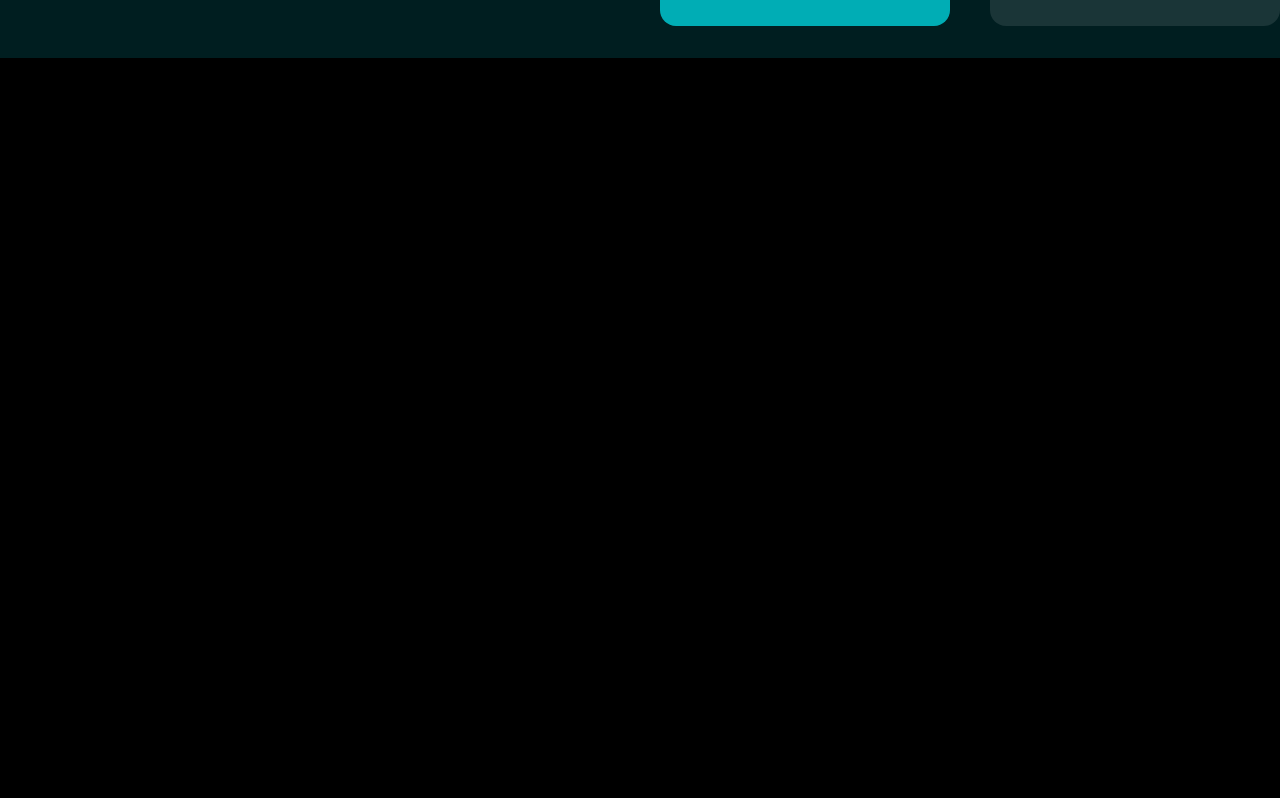
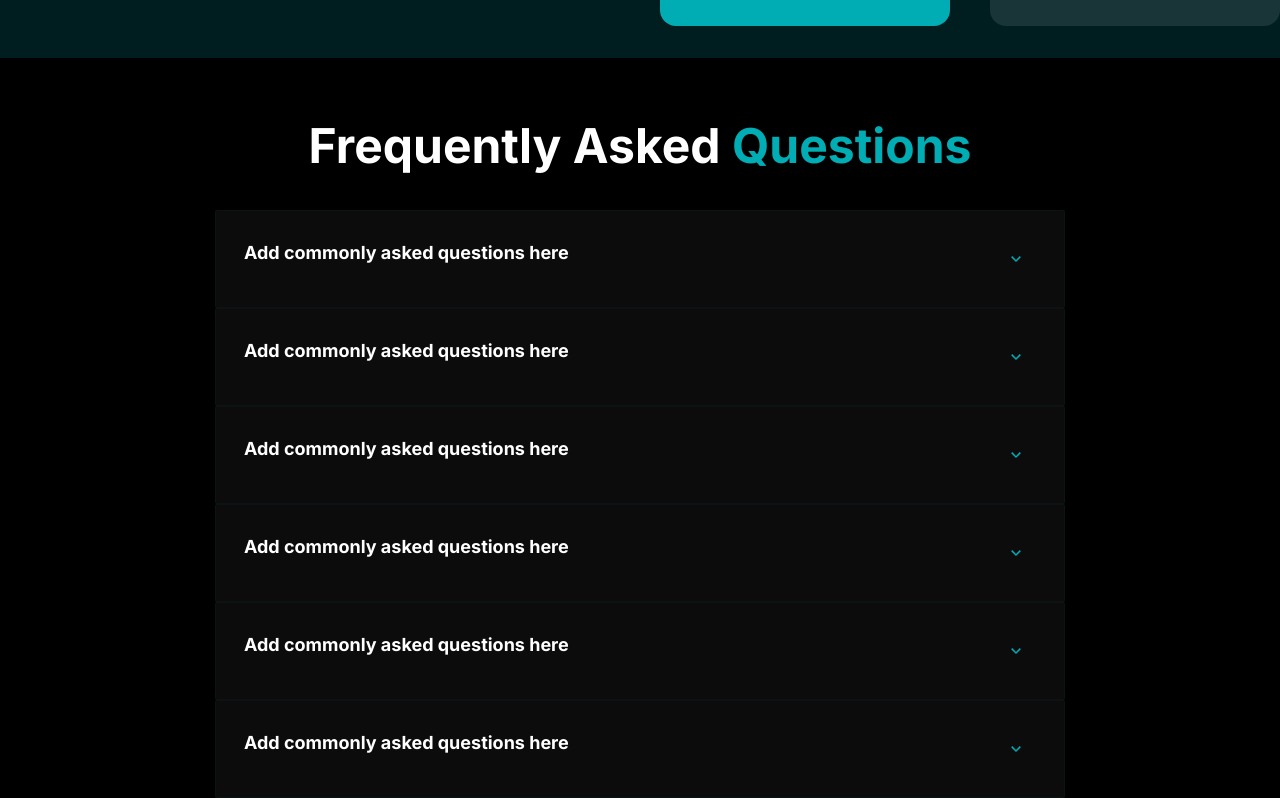
Before and after one commit to Volmol16/RAFIQ, a Vue app: page / in a window 1280 px wide. Shown: the part 6812-7610 px from the top of the page. Before the commit the page ends 6870 px from the top, so only its background shows below. Built offline with nearby package versions, Linux system fonts and the light colour scheme.

Commit message:
add-FrequentlyAsked

```diff
--- /dev/null
+++ b/src/components/FrequentlyAsked.vue
@@ -0,0 +1,59 @@
+<template>
+    <div>
+        <h1 class="text-white text-5xl font-bold text-center">Frequently Asked <span
+                class="text-[#00ADB5]">Questions</span></h1>
+        <div class="mt-10 max-w-[850px] mx-auto">
+            <div v-for="(item, index) in Questions" :key="item.id"
+                class="p-7 bg-[#f9f9fc0c] rounded-sm flex-col items-start gap-y-2.5 flex border border-[#00acb50c]">
+                <div class="flex justify-between w-full">
+                    <h4 class="text-lg text-white font-bold">{{ item.title }}</h4>
+                    <button @click="openStates[index] = !openStates[index]"><img src="/img/Frame 52.svg"
+                            alt=""></button>
+                </div>
+
+                <p v-if="openStates[index]" class="text-sm text-[#999999]">{{ item.description }}</p>
+            </div>
+        </div>
+    </div>
+</template>
+
+
+<script setup>
+import { ref } from 'vue';
+
+
+const Questions = ([
+    {
+        id: 1,
+        title: 'Add commonly asked questions here',
+        description: ' Lorem ipsum dolor sit amet consectetur. Quis elementum libero purus auctor nec viverra nunc. Sollicitudin nulla ut quis in vestibulum nunc nunc eget. Est nulla fringilla nisl quis morbi. Lorem ipsum dolor sit amet consectetur. Quis elementum libero purus auctor nec viverra nunc.'
+    },
+    {
+        id: 2,
+        title: 'Add commonly asked questions here',
+        description: ' Lorem ipsum dolor sit amet consectetur. Quis elementum libero purus auctor nec viverra nunc. Sollicitudin nulla ut quis in vestibulum nunc nunc eget. Est nulla fringilla nisl quis morbi. Lorem ipsum dolor sit amet consectetur. Quis elementum libero purus auctor nec viverra nunc.'
+    },
+    {
+        id: 3,
+        title: 'Add commonly asked questions here',
+        description: ' Lorem ipsum dolor sit amet consectetur. Quis elementum libero purus auctor nec viverra nunc. Sollicitudin nulla ut quis in vestibulum nunc nunc eget. Est nulla fringilla nisl quis morbi. Lorem ipsum dolor sit amet consectetur. Quis elementum libero purus auctor nec viverra nunc.'
+    },
+    {
+        id: 4,
+        title: 'Add commonly asked questions here',
+        description: ' Lorem ipsum dolor sit amet consectetur. Quis elementum libero purus auctor nec viverra nunc. Sollicitudin nulla ut quis in vestibulum nunc nunc eget. Est nulla fringilla nisl quis morbi. Lorem ipsum dolor sit amet consectetur. Quis elementum libero purus auctor nec viverra nunc.'
+    },
+    {
+        id: 5,
+        title: 'Add commonly asked questions here',
+        description: ' Lorem ipsum dolor sit amet consectetur. Quis elementum libero purus auctor nec viverra nunc. Sollicitudin nulla ut quis in vestibulum nunc nunc eget. Est nulla fringilla nisl quis morbi. Lorem ipsum dolor sit amet consectetur. Quis elementum libero purus auctor nec viverra nunc.'
+    },
+    {
+        id: 6,
+        title: 'Add commonly asked questions here',
+        description: ' Lorem ipsum dolor sit amet consectetur. Quis elementum libero purus auctor nec viverra nunc. Sollicitudin nulla ut quis in vestibulum nunc nunc eget. Est nulla fringilla nisl quis morbi. Lorem ipsum dolor sit amet consectetur. Quis elementum libero purus auctor nec viverra nunc.'
+    },
+])
+
+const openStates = ref(Questions.map(() => false));
+</script>
--- a/src/views/HomePage.vue
+++ b/src/views/HomePage.vue
@@ -26,6 +26,9 @@
                 <ChoosePerfectPlan />
             </section>
         </div>
+        <section class="container max-w-[1280px] mx-auto mt-16">
+            <FrequentlyAsked />
+        </section>
     </div>
 </template>
 <script setup>
@@ -36,4 +39,5 @@ import CreateOwn from '@/components/CreateOwn.vue';
 import UseCasec from '@/components/UseCasec.vue';
 import ChoosePerfectPlan from '@/components/ChoosePerfectPlan.vue';
 import TryRafiq from '@/components/TryRafiq.vue';
+import FrequentlyAsked from '@/components/FrequentlyAsked.vue';
 </script>
```
Also changed, not shown: public/img/Frame 52.svg (added).
